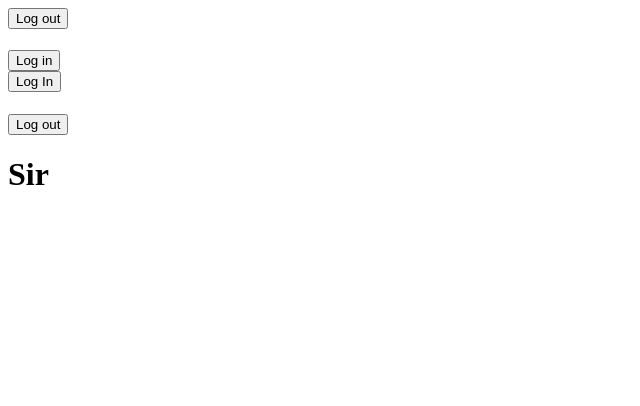
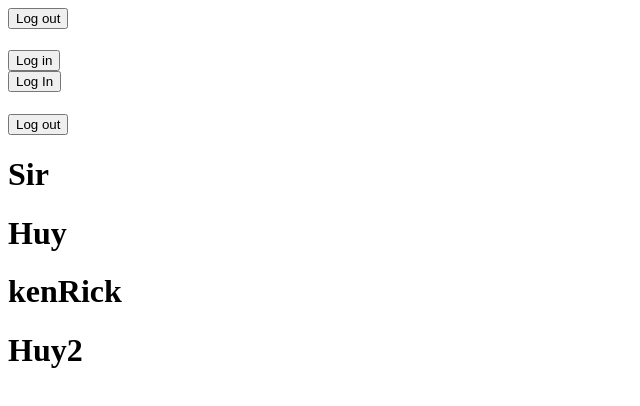
Before and after one commit to bmhuyquoc104/learn-ts, a React (Vite) app in the folder learn-react-ts/: page / in a window 1280 px wide. Shown: the top 406 px of the page, without its empty margins (0-640 px from the left). Built offline with nearby package versions, Linux system fonts and the light colour scheme.

Commit message:
17. Learn generic typescript

```diff
--- a/learn-react-ts/src/App.tsx
+++ b/learn-react-ts/src/App.tsx
@@ -10,6 +10,7 @@ import Employee from "./components/context/Employee";
 import Button from "./components/Button";
 import Input from "./components/Input";
 import Profile from "./components/Component Prop/Profile";
+import List from "./components/generic/List";
 import Home from "./components/Component Prop/Home";
 
 // import User from "./components/state/User";
@@ -27,16 +28,19 @@ function App() {
       frontend: "React",
       backend: "NodeJS",
       id: 1,
+      name:"Huy",
     },
     {
       frontend: "React",
       backend: "Spring",
       id: 2,
+      name:"kenRick",
     },
     {
       frontend: "PHP",
       backend: "Lavarel",
       id: 3,
+      name: "Huy2"
     },
   ];
   return (
@@ -62,6 +66,7 @@ function App() {
         <Employee />
       </EmployeeProvider>
       <Home isLoggedIn={true} component={Profile} />
+      <List items = {skills} />
     </div>
   );
 }
--- /dev/null
+++ b/learn-react-ts/src/components/generic/List.tsx
@@ -0,0 +1,17 @@
+type ListProps<T> = {
+  items: T[];
+};
+
+const List = <T extends { id: number; name: string }>({
+  items,
+}: ListProps<T>) => {
+  return (
+    <div>
+      {items.map((item) => (
+        <h1 key={item.id}>{item.name}</h1>
+      ))}
+    </div>
+  );
+};
+
+export default List;
```
